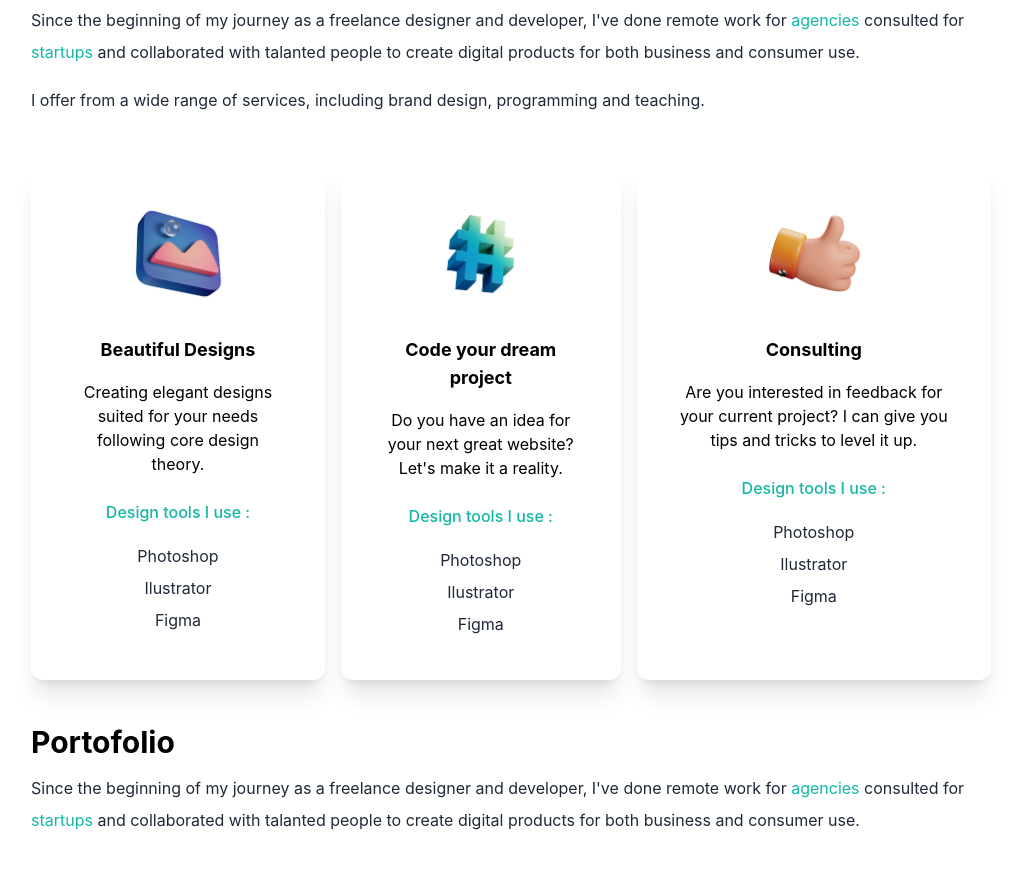
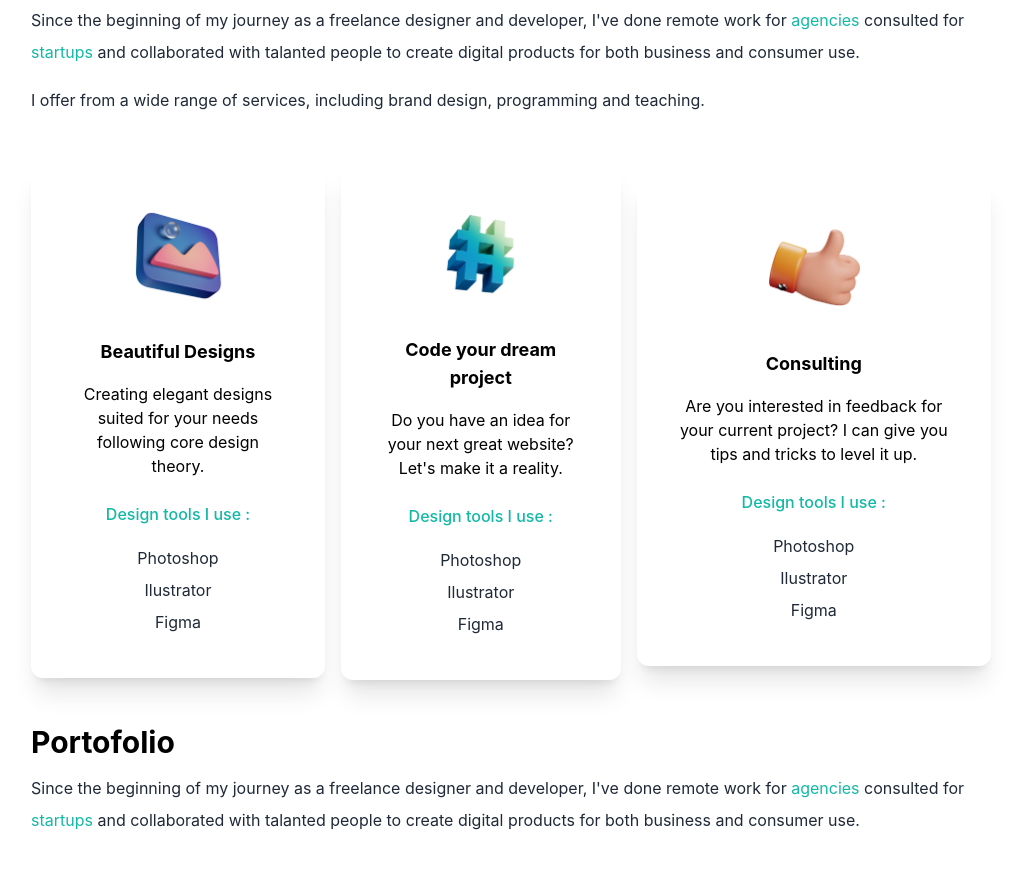
Before and after one commit to ackhmal/nextjs13, a Next.js app: page / in a window 1280 px wide. Shown: the part 1000-1882 px from the top of the page, without its empty margins (129-1149 px from the left). Built offline with nearby package versions, Linux system fonts and the light colour scheme.

Commit message:
three commit

```diff
--- a/pages/index.tsx
+++ b/pages/index.tsx
@@ -80,7 +80,7 @@
               programming and teaching.
             </p>
           </div>
-          <div className='md:flex gap-4'>
+          <div className='md:flex gap-4 items-center'>
             <div className='text-center shadow-xl p-10 rounded-xl my-10 md:max-w-sm lg:max-w-md dark:bg-white'>
               <Image className='mx-auto' alt='' src={design} width={100} height={100} />
               <h3 className='text-lg font-bold pt-8 pb-2'>
```
